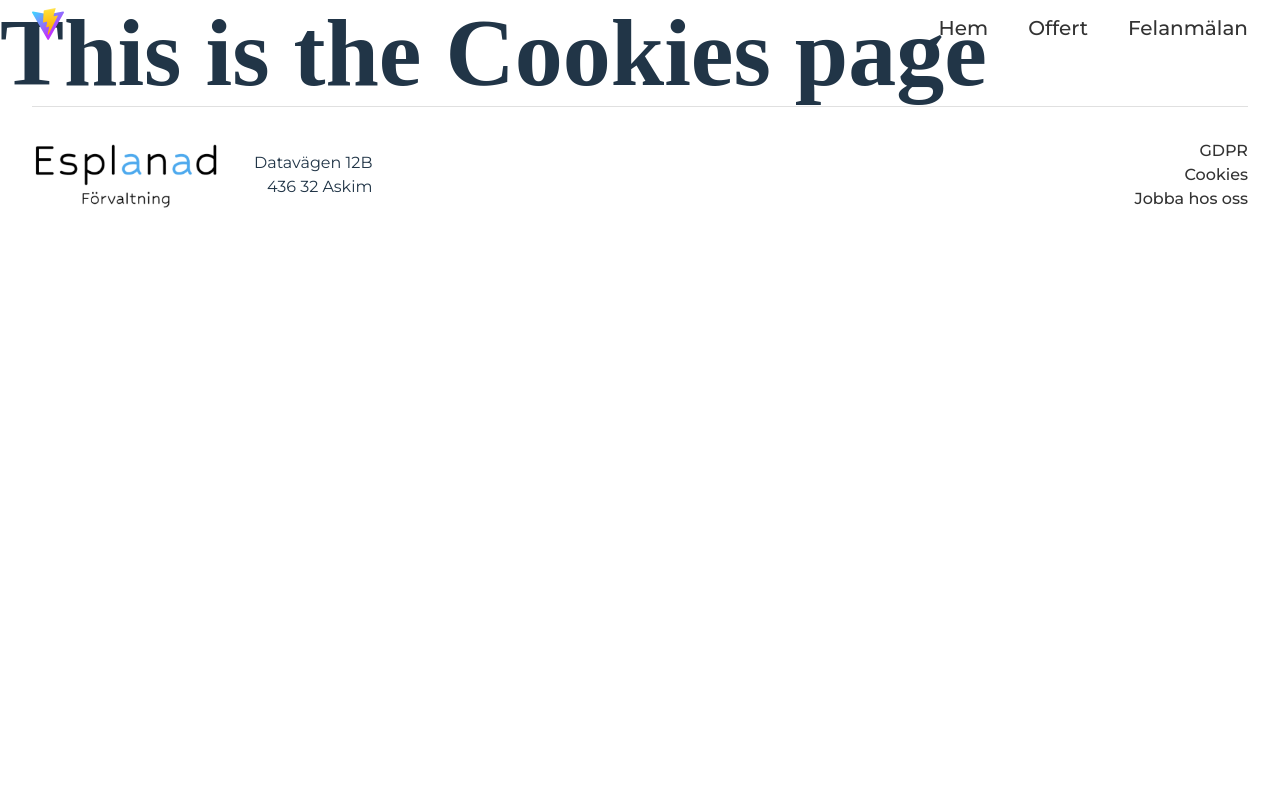
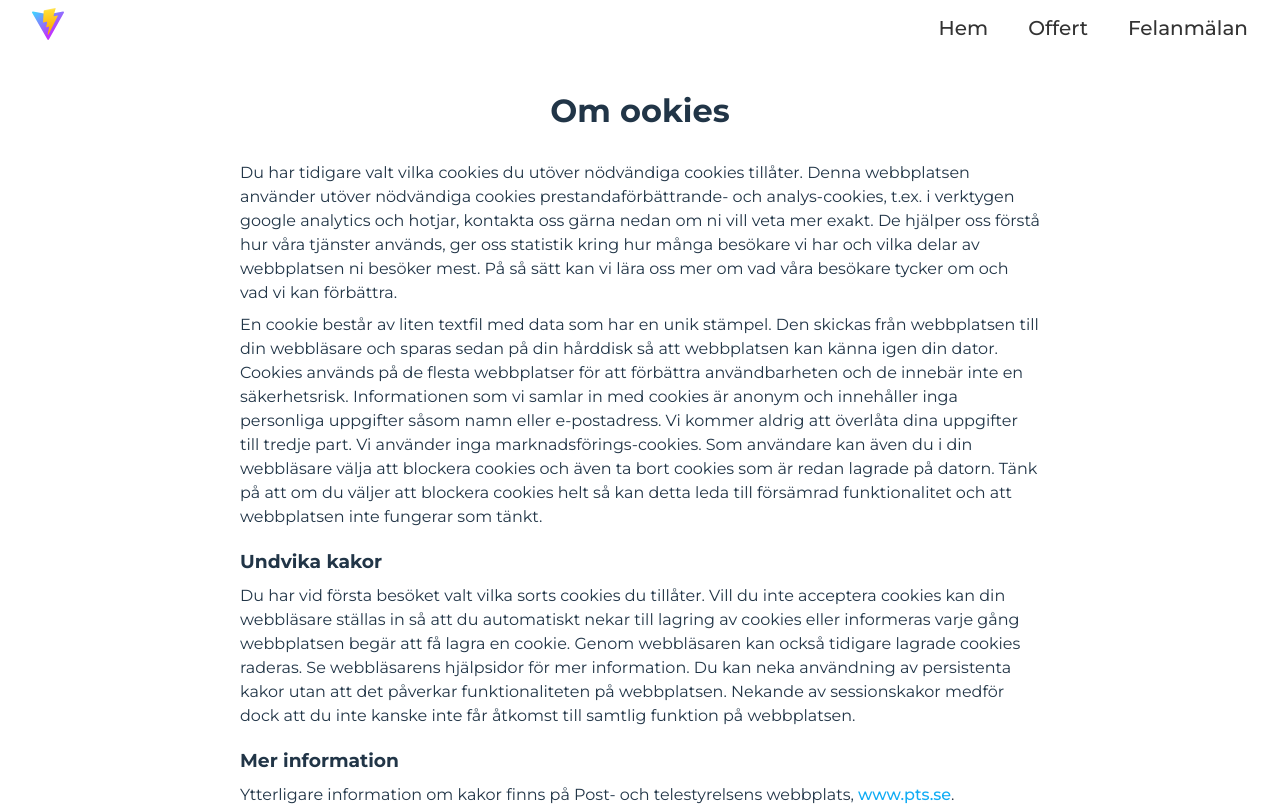
Before and after one commit to FredrikRidderfalk/esplanad-website-vite, a React (Vite) app: page /cookies in a window 1280 px wide. Shown: the top 806 px of the page. Built offline with nearby package versions, Linux system fonts and the light colour scheme; a web font is replaced by a local one.

Commit message:
feat: add content for all pages

```diff
--- a/src/pages/Career.css
+++ b/src/pages/Career.css
@@ -0,0 +1,32 @@
+/* Career section */
+.career {
+  min-height: calc(100vh - 137px);
+  padding: 60px 1rem 4rem;
+}
+.career-content {
+  width: 100%;
+}
+.career-content img {
+  display: block;
+  width: 100%;
+}
+.career-content p {
+  margin-block: 0.5rem;
+}
+.career-content h2 {
+  text-align: center;
+}
+.career-content h3 {
+  margin-bottom: 0.5rem;
+}
+.container__career-content {
+  margin: 0 auto;
+  max-width: 800px;
+}
+
+/* Media queries */
+@media screen and (min-width: 600px) {
+  .career {
+    padding-inline: 2rem;
+  }
+}
--- a/src/pages/Career.tsx
+++ b/src/pages/Career.tsx
@@ -3,7 +3,21 @@ import "./Career.css";
 function Career() {
   return (
     <div className="career">
-      <h1>This is the Career page</h1>
+      <div className="container__career-content">
+        <div className="career-content">
+          <img src="src/assets/career.jpg" alt="" />
+          <h2>Lediga tjänster</h2>
+          <p>
+            Vi är alltid intresserade av att komma i kontakt med ambitiösa och
+            professionella medarbetare. Skicka gärna in ditt CV till oss på{" "}
+            <a className="email-link" href="roger@esplanad.nu">
+              info@esplanad.nu
+            </a>{" "}
+            så kontaktar vi dig om det dyker upp en tjänst vi tror skulle passa
+            dig.
+          </p>
+        </div>
+      </div>
     </div>
   );
 }
--- a/src/pages/Cookies.css
+++ b/src/pages/Cookies.css
@@ -0,0 +1,28 @@
+/* Cookies section */
+.cookies {
+  min-height: calc(100vh - 137px);
+  padding: 60px 1rem 4rem;
+}
+.cookies-content {
+  width: 100%;
+}
+.cookies-content p {
+  margin-block: 0.5rem;
+}
+.cookies-content h2 {
+  text-align: center;
+}
+.cookies-content h3 {
+  margin-bottom: 0.5rem;
+}
+.container__cookies-content {
+  margin: 0 auto;
+  max-width: 800px;
+}
+
+/* Media queries */
+@media screen and (min-width: 600px) {
+  .cookies {
+    padding-inline: 2rem;
+  }
+}
--- a/src/pages/Cookies.tsx
+++ b/src/pages/Cookies.tsx
@@ -3,7 +3,53 @@ import "./Cookies.css";
 function Cookies() {
   return (
     <div className="cookies">
-      <h1>This is the Cookies page</h1>
+      <div className="container__cookies-content">
+        <div className="cookies-content">
+          <h2>Om ookies</h2>
+          <p>
+            Du har tidigare valt vilka cookies du utöver nödvändiga cookies
+            tillåter. Denna webbplatsen använder utöver nödvändiga cookies
+            prestandaförbättrande- och analys-cookies, t.ex. i verktygen google
+            analytics och hotjar, kontakta oss gärna nedan om ni vill veta mer
+            exakt. De hjälper oss förstå hur våra tjänster används, ger oss
+            statistik kring hur många besökare vi har och vilka delar av
+            webbplatsen ni besöker mest. På så sätt kan vi lära oss mer om vad
+            våra besökare tycker om och vad vi kan förbättra.
+          </p>
+          <p>
+            En cookie består av liten textfil med data som har en unik stämpel.
+            Den skickas från webbplatsen till din webbläsare och sparas sedan på
+            din hårddisk så att webbplatsen kan känna igen din dator. Cookies
+            används på de flesta webbplatser för att förbättra användbarheten
+            och de innebär inte en säkerhetsrisk. Informationen som vi samlar in
+            med cookies är anonym och innehåller inga personliga uppgifter såsom
+            namn eller e-postadress. Vi kommer aldrig att överlåta dina
+            uppgifter till tredje part. Vi använder inga
+            marknadsförings-cookies. Som användare kan även du i din webbläsare
+            välja att blockera cookies och även ta bort cookies som är redan
+            lagrade på datorn. Tänk på att om du väljer att blockera cookies
+            helt så kan detta leda till försämrad funktionalitet och att
+            webbplatsen inte fungerar som tänkt.
+          </p>
+          <h3>Undvika kakor</h3>
+          <p>
+            Du har vid första besöket valt vilka sorts cookies du tillåter. Vill
+            du inte acceptera cookies kan din webbläsare ställas in så att du
+            automatiskt nekar till lagring av cookies eller informeras varje
+            gång webbplatsen begär att få lagra en cookie. Genom webbläsaren kan
+            också tidigare lagrade cookies raderas. Se webbläsarens hjälpsidor
+            för mer information. Du kan neka användning av persistenta kakor
+            utan att det påverkar funktionaliteten på webbplatsen. Nekande av
+            sessionskakor medför dock att du inte kanske inte får åtkomst till
+            samtlig funktion på webbplatsen.
+          </p>
+          <h3>Mer information</h3>
+          <p>
+            Ytterligare information om kakor finns på Post- och telestyrelsens
+            webbplats, <a href="www.pts.se">www.pts.se</a>.
+          </p>
+        </div>
+      </div>
     </div>
   );
 }
--- a/src/pages/GDPR.css
+++ b/src/pages/GDPR.css
@@ -0,0 +1,32 @@
+/* GDPR section */
+.gdpr {
+  min-height: calc(100vh - 137px);
+  padding: 60px 1rem 4rem;
+}
+.gdpr-content {
+  width: 100%;
+}
+.gdpr-content img {
+  display: block;
+  width: 100%;
+}
+.gdpr-content p {
+  margin-block: 0.5rem;
+}
+.gdpr-content h2 {
+  text-align: center;
+}
+.gdpr-content h3 {
+  margin-bottom: 0.5rem;
+}
+.container__gdpr-content {
+  margin: 0 auto;
+  max-width: 800px;
+}
+
+/* Media queries */
+@media screen and (min-width: 600px) {
+  .gdpr {
+    padding-inline: 2rem;
+  }
+}
--- a/src/pages/GDPR.tsx
+++ b/src/pages/GDPR.tsx
@@ -3,7 +3,41 @@ import "./GDPR.css";
 function GDPR() {
   return (
     <div className="gdpr">
-      <h1>This is the GDPR page</h1>
+      <div className="container__gdpr-content">
+        <div className="gdpr-content">
+          <img src="src/assets/gdpr.jpg" alt="" />
+          <h2>GDPR</h2>
+          <p>
+            För att kunna avhjälpa din felanmälan har vi ett
+            ärendehanteringssystem för arbetsordrar, där vi lägger in och sparar
+            de uppgifter du skriver in i formulär på vår hemsida, via mail eller
+            när du ringer till oss.
+          </p>
+          <p>
+            Vi sparar uppgifter om namn, adress, lägenhetsnummer och
+            telefonnummer/mailadress i vårt system för att underlätta
+            hanteringen vid felanmälningar/beställningar, men också för att
+            snabbt kunna ta kontakt med boende om t ex en vattenläcka, eller
+            annan skada som drabbar flera personer samtidigt, skulle uppstå. De
+            flesta uppgifter har vi fått genom medlemsförteckningar, utskickad
+            av styrelser eller ekonomisk förvaltare, alternativt genom
+            överlåtelser eller direktkontakt med oss.
+          </p>
+          <p>
+            Utöver att uppgifterna sparas i vår databas kan vi komma att behöva
+            lämna ut adressuppgifter och telefonnummer till underentreprenörer,
+            t ex elektriker, rörmokare och plåtslagare, när de skall besöka
+            fastigheten/anmälaren för åtgärd av felanmälan.
+          </p>
+          <p>
+            Vi kan inte sätta en tidsgräns för när uppgifterna tas bort, men vid
+            kännedom om flytt/överlåtelse ändras givetvis kundkortet till den
+            nya ägaren, men för historiken kommer man att kunna gå tillbaka till
+            den specifika lägenheten (och se vem som gjorde anmälan då) för att
+            se vad som gjorts i de fall problem skulle uppstå igen.
+          </p>
+        </div>
+      </div>
     </div>
   );
 }
--- a/src/pages/IssueReport.css
+++ b/src/pages/IssueReport.css
@@ -1,6 +1,6 @@
 /* Offer section */
 .issue-report {
-  height: calc(100vh - 137px);
+  min-height: calc(100vh - 137px);
   padding-top: 60px;
   padding-inline: 1rem;
 }
--- a/src/pages/Offer.css
+++ b/src/pages/Offer.css
@@ -1,6 +1,6 @@
 /* Offer section */
 .offer {
-  height: calc(100vh - 137px);
+  min-height: calc(100vh - 137px);
   padding-top: 60px;
   padding-inline: 1rem;
 }
```
Also changed, not shown: src/assets/career.jpg (added).
